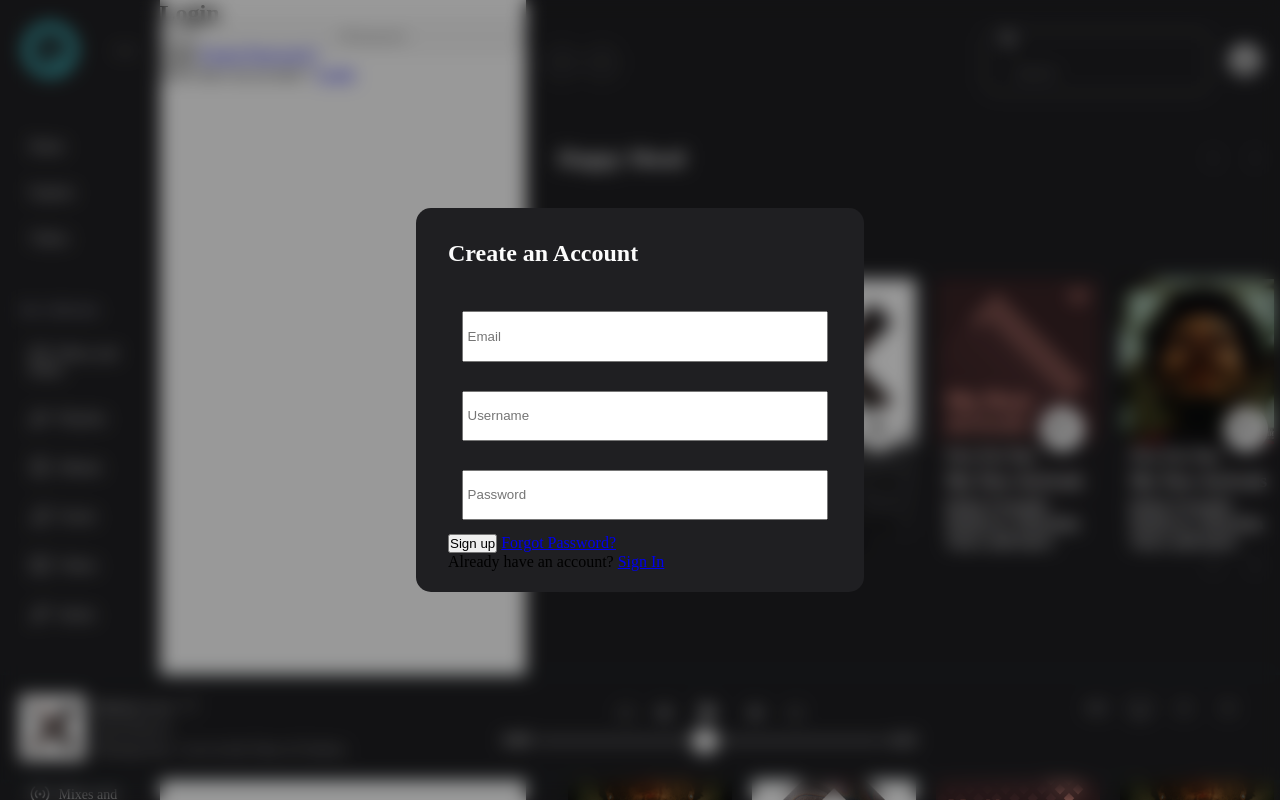
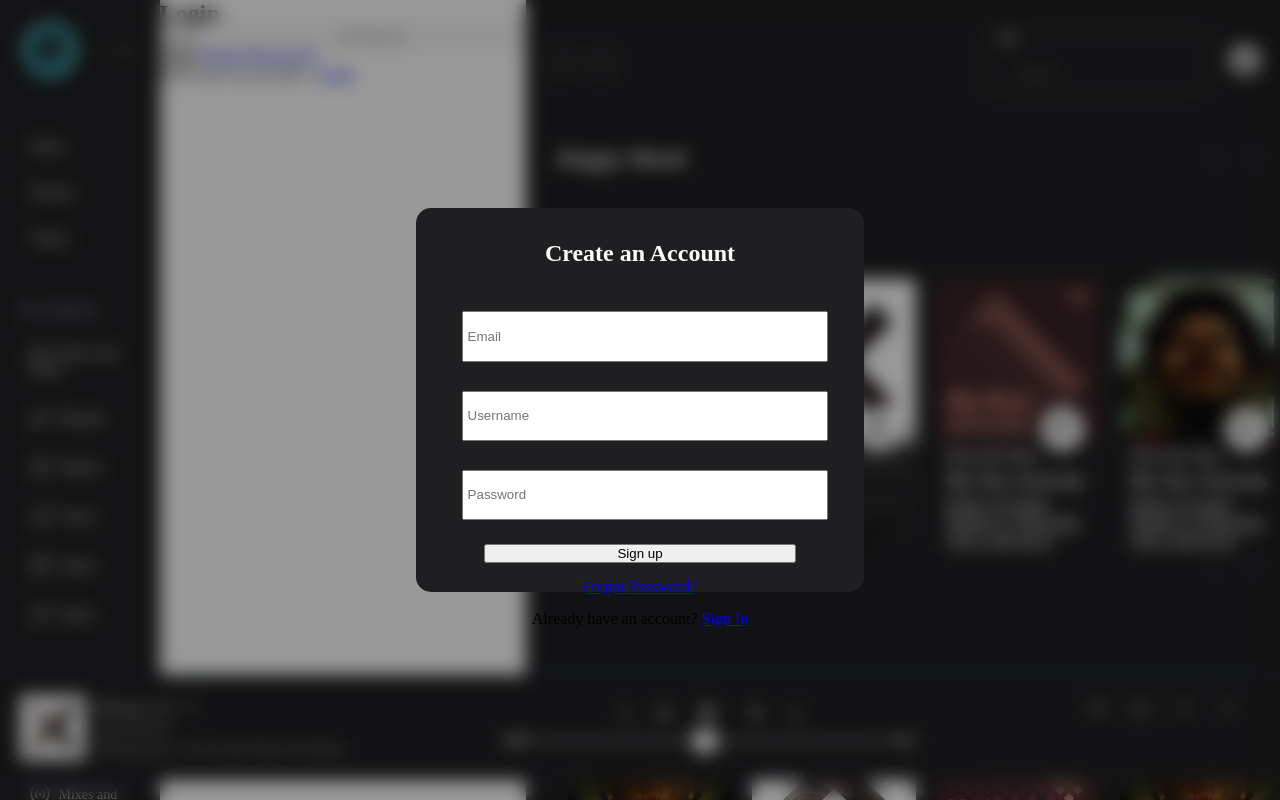
Before and after one commit to priest-2105/moodmix, a plain HTML site: page index.html in a window 1280 px wide. Drawn offline with nearby package versions, Linux system fonts and the light colour scheme.

Commit message:
sign up modal

```diff
--- a/css/signup.css
+++ b/css/signup.css
@@ -11,7 +11,7 @@
     height: 100%;
     z-index: 999;
     transform: scale(1);
-    transition: transform 0.5s ease-in-out;
+    transition: transform 0.2s ease-in-out;
 }
 
 .signup-modal.active {
@@ -20,6 +20,11 @@
 
 .signup-container {
     height: 40vh;
+    justify-content: center;
+    margin-left: auto;
+    margin-right: auto;
+    text-align: center;
+    justify-self: center;
     z-index: 9999;
     width: 30vw;
     background-color: #1F1F22;
@@ -27,10 +32,6 @@
     padding: 2rem;
     transform: scale(1);
     transition: transform 0.2s ease-in-out;
-}
-
-.signup-container.active {
-    transform: scale(1.1);
 }
 
 
@@ -54,3 +55,16 @@
     width: 100%;
     padding: 0.2rem;
 }
+
+
+.signup-container button{
+    width: 80%;
+    margin-top: 10px;
+    justify-content: center;
+    margin-left: auto;
+    margin-right: auto;
+    justify-self: center;
+    /* padding: 1rem; */
+    text-align: center;
+
+}
--- a/index.html
+++ b/index.html
@@ -116,7 +116,9 @@
         </div>
 
           <button type="submit">Sign up</button>
+          <div class="form-input-container">
           <a href="#" class="forgot-password">Forgot Password?</a>
+          </div>
         </form>
         <p>Already have an account? <a href="#">Sign In</a></p>
       </div>
@@ -675,6 +677,7 @@
 
 
 
+    <script src="./js/signup.js"></script>
     <script src="./js/slider.js"></script>
     <script src="https://cdn.jsdelivr.net/npm/@glidejs/glide@latest/dist/glide.min.js"></script>
     <script src="./js/basic-responsiveness.js"></script>
```
